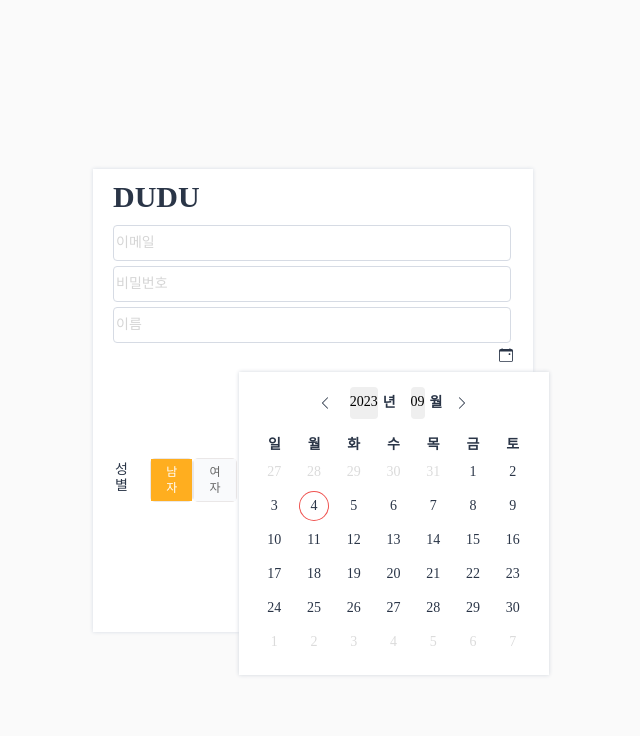
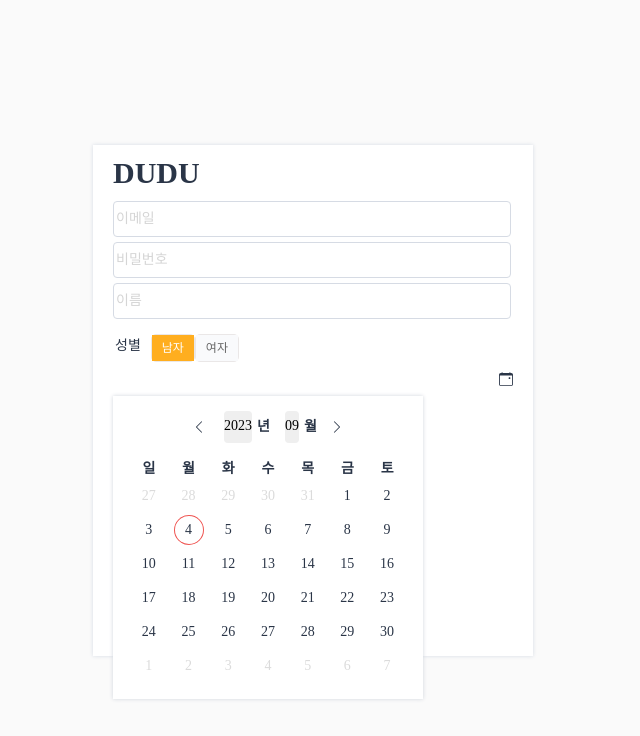
Before and after one commit to wldus904/DUDU, a Next.js app: page /home/Join in a window 1280 px wide. Shown: the top 736 px of the page, without its empty margins (327-967 px from the left). Built offline with nearby package versions, Linux system fonts and the light colour scheme.

Commit message:
design: 회원 가입 style, component 구조 수정

```diff
--- a/src/pages/home/Join.tsx
+++ b/src/pages/home/Join.tsx
@@ -31,14 +31,12 @@ const InputBox = styled.div`
     }
 `;
 
-const AdditionalInfoBox = styled.div`
-    display: flex;
-    justify-content: space-between;
-    align-items: center;
+const RadioGroupBox = styled.div`
+    margin-top: 10px;
 `;
 
-const BirthDayBox = styled.div`
-    min-width: 120px;
+const DatePickerBox = styled.div`
+    margin-top: 10px;
 `;
 
 // 1. 입력 항목: 이메일, 비밀번호, 이름, 성별, 생일
@@ -77,17 +75,22 @@ const Join = () => {
                     width="98%"
                     onChange={(e) => setName(e.target.value)}
                 />
-                <AdditionalInfoBox>
+                <RadioGroupBox>
                     <RadioGroup
                         radios={radios}
                         leftTitle="성별"
                         groupName="gender"
                         setValue={(value) => setGender(value)}
                     />
-                    <BirthDayBox>
-                        <DatePicker setValue={setBirthDay} />
-                    </BirthDayBox>
-                </AdditionalInfoBox>
+                </RadioGroupBox>
+                <DatePickerBox>
+                    <DatePicker
+                        setValue={setBirthDay}
+                        placeholder="생년월일"
+                        aligns="left top"
+                        className="datePicker"
+                    />
+                </DatePickerBox>
             </InputBox>
         </InputWrapper>
     );
```
